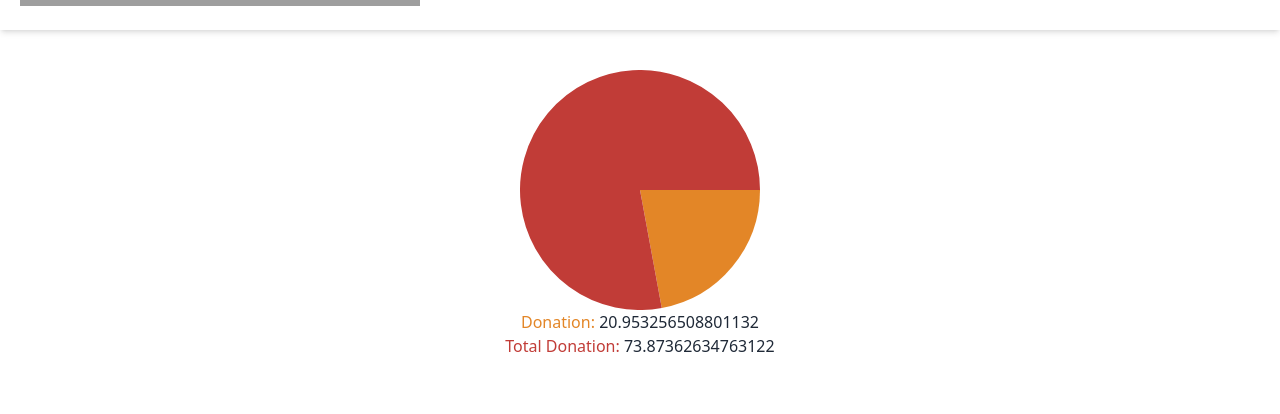
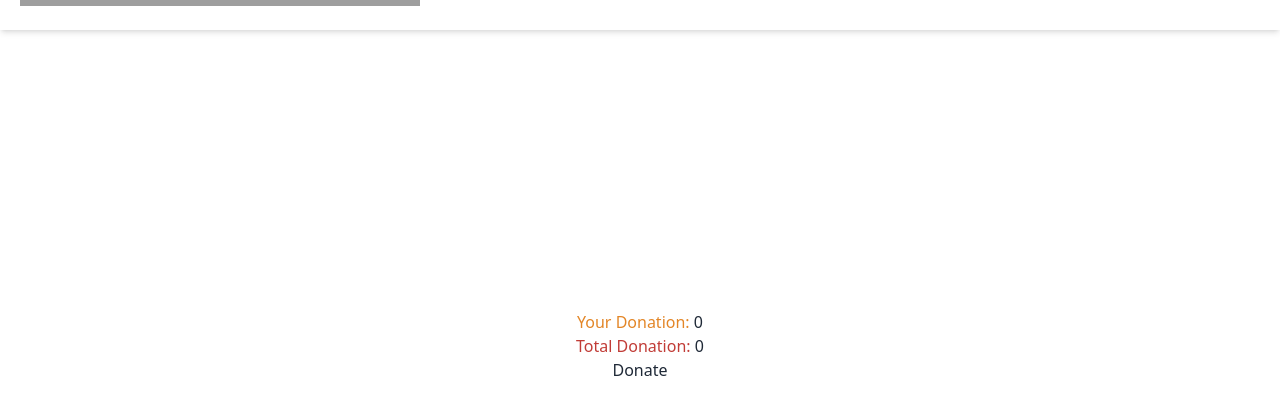
Before and after one commit to Romel180149/donation-campaign, a React (Vite) app: page /login in a window 1280 px wide. Shown: the part 318-732 px from the top of the page. Built offline with nearby package versions, Linux system fonts and the light colour scheme; grey boxes are pictures that could not be loaded.

Commit message:
readme.md file added

```diff
--- a/src/pages/Login/Login.jsx
+++ b/src/pages/Login/Login.jsx
@@ -1,27 +1,21 @@
-import React, { useState, useEffect } from "react";
+import React, { useState } from "react";
 import { PieChart } from "react-minimal-pie-chart";
+import PhoneCard from "../Phone/PhoneCard";
 
 const Login = () => {
-  // Initialize price and totalPrice as state variables
-  const [price, setPrice] = useState(0); // Example initial price
-  const [totalPrice, setTotalPrice] = useState(0); // Example initial total price
+  const [price, setPrice] = useState(0);
+  const [totalPrice, setTotalPrice] = useState(0);
 
-  // Simulate dynamic updates to price and totalPrice
-  useEffect(() => {
-    // Example: Update price and totalPrice every 5 seconds
-    const intervalId = setInterval(() => {
-      setPrice(Math.random() * 50); // Update price with a random value
-      setTotalPrice(Math.random() * 100); // Update totalPrice with a random value
-    }, 5000);
+  const handleDonate = () => {
+    const newPrice = price + Math.random() * 10; // Add a random donation amount
+    const newTotalPrice = totalPrice + newPrice; // Update total donation amount
+    setPrice(newPrice);
+    setTotalPrice(newTotalPrice);
+  };
 
-    // Clean up the interval when the component unmounts
-    return () => clearInterval(intervalId);
-  }, []);
-
-  // Create a data array for the pie chart
   const pieChartData = [
-    { title: "Price", value: price, color: "#E38627" },
-    { title: "Total Price", value: totalPrice, color: "#C13C37" },
+    { title: "Donation", value: price, color: "#E38627" },
+    { title: "Total Donation", value: totalPrice, color: "#C13C37" },
   ];
 
   return (
@@ -29,11 +23,12 @@ const Login = () => {
       <PieChart data={pieChartData} />
       <div className="text-center">
         <div>
-          <span style={{ color: "#E38627" }}>Donation:</span> {price}
+          <span style={{ color: "#E38627" }}> Your Donation:</span> {price}
         </div>
         <div>
           <span style={{ color: "#C13C37" }}>Total Donation:</span> {totalPrice}
         </div>
+        <button onClick={handleDonate}>Donate</button>
       </div>
     </div>
   );
--- /dev/null
+++ b/src/pages/Login/PieChartDisplay/PieChartDisplay.jsx
@@ -0,0 +1,25 @@
+import React, { useState } from "react";
+import PhoneCard from "../Phone/PhoneCard";
+import PieChartDisplay from "../PieChartDisplay";
+
+const PhoneCardContainer = () => {
+  const [donationData, setDonationData] = useState({
+    price: 0,
+    totalPrice: 0,
+  });
+
+  const handleDonate = (newDonation) => {
+    const newPrice = donationData.price + newDonation;
+    const newTotalPrice = donationData.totalPrice + newDonation;
+    setDonationData({ price: newPrice, totalPrice: newTotalPrice });
+  };
+
+  return (
+    <div>
+      <PhoneCard onDonate={handleDonate} />
+      <PieChartDisplay donationData={donationData} />
+    </div>
+  );
+};
+
+export default PhoneCardContainer;
```
Also changed, not shown: 1 other file (tests, documents, lock files or other folders).
